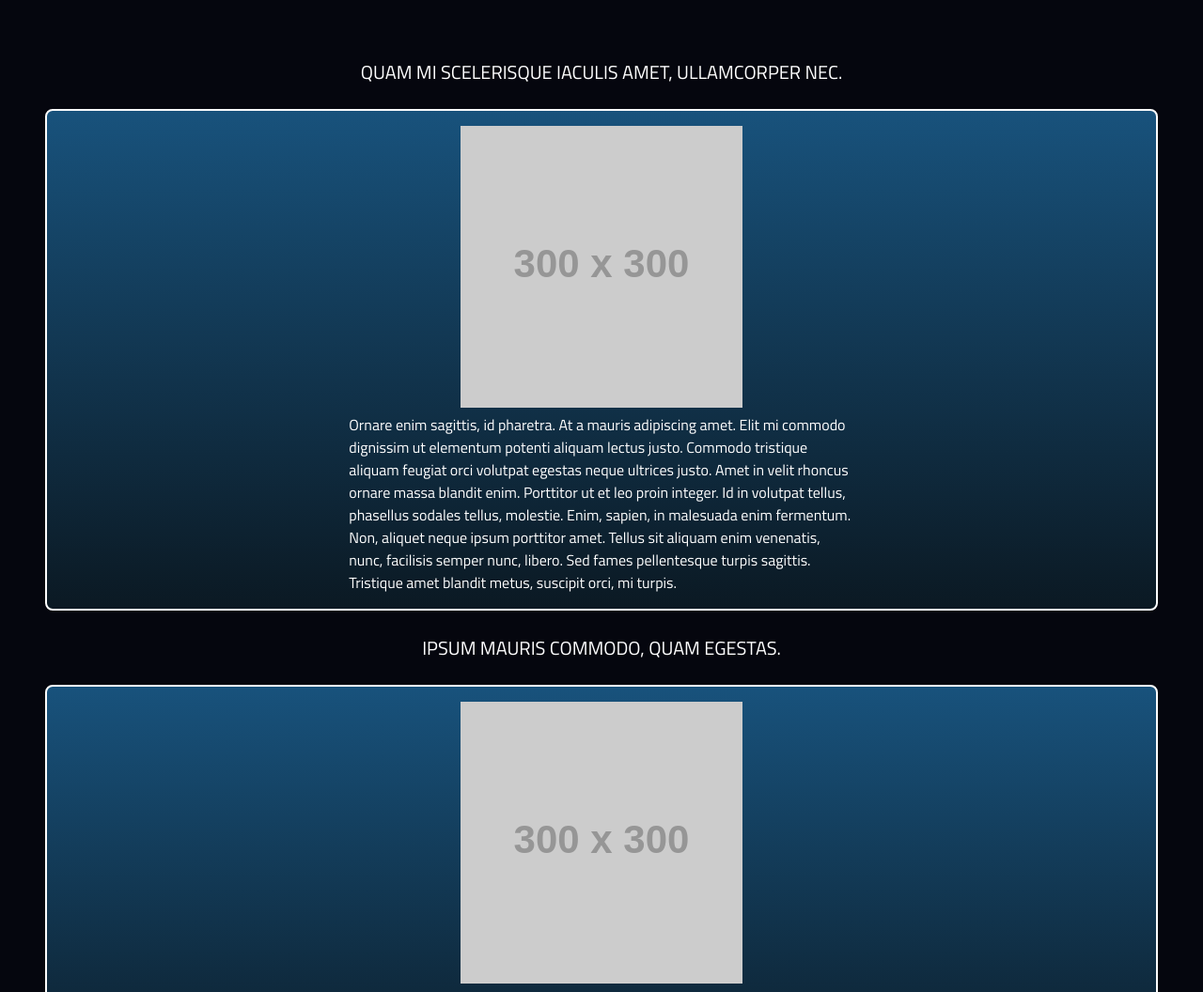
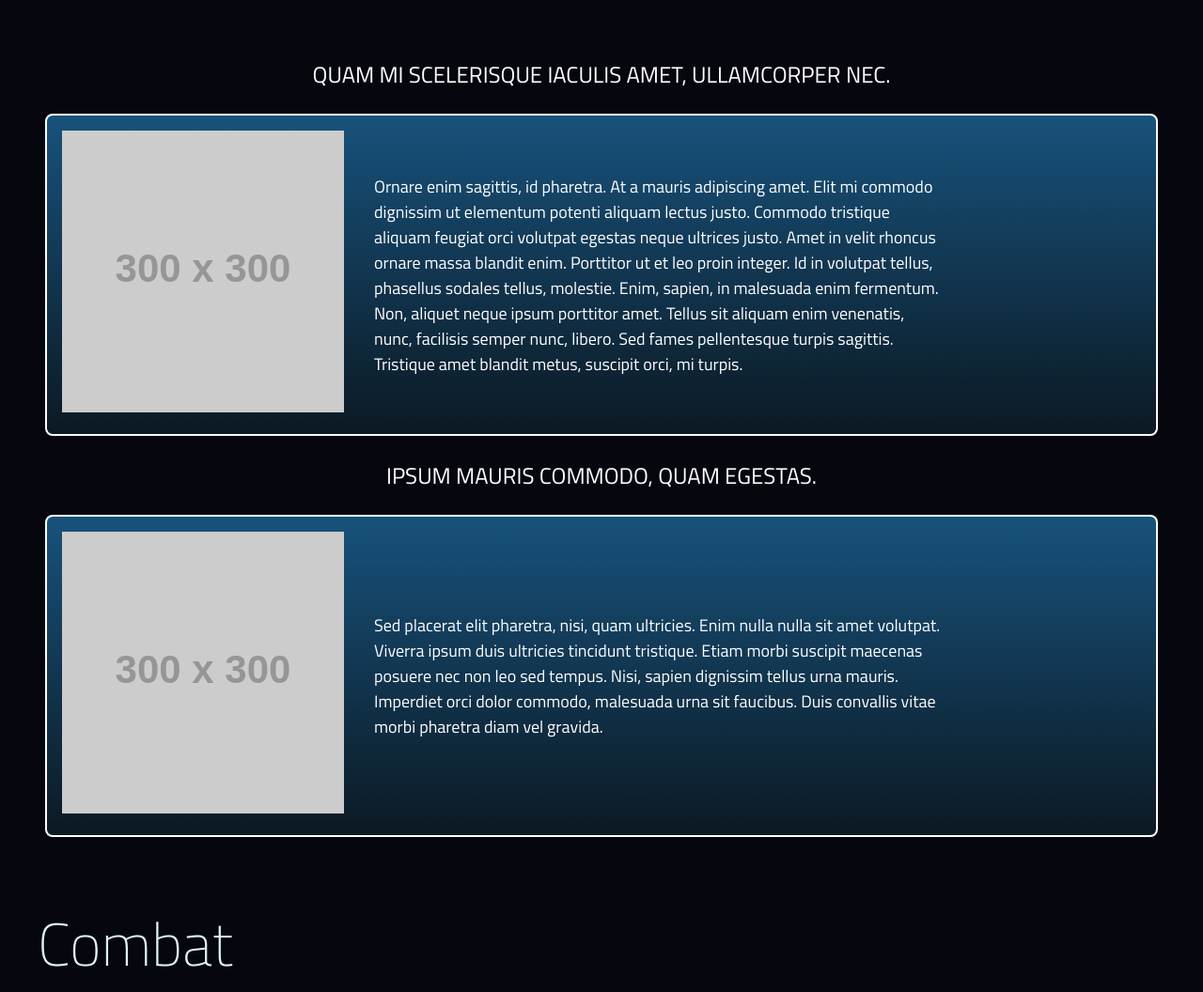
Before and after one commit to Sakeran/ac-game-landing, a website built with Parcel: page src/index.html in a window 1280 px wide. Shown: the part 1784-2840 px from the top of the page at 94% size. Built offline with nearby package versions, Linux system fonts and the light colour scheme; placeholder pictures from the web are drawn by us.

Commit message:
Style features section for desktop

```diff
--- a/src/index.html
+++ b/src/index.html
@@ -91,7 +91,7 @@
         <h3 class="feature-header">
           Quam mi scelerisque iaculis amet, ullamcorper nec.
         </h3>
-        <div class="bg-box feature-box">
+        <div class="bg-box feature-box feature-row">
           <picture>
             <img src="https://via.placeholder.com/300" alt="Placeholder" />
           </picture>
@@ -112,7 +112,7 @@
 
       <article class="container">
         <h3 class="feature-header">Ipsum mauris commodo, quam egestas.</h3>
-        <div class="bg-box feature-box">
+        <div class="bg-box feature-box feature-row">
           <picture>
             <img src="https://via.placeholder.com/300" alt="Placeholder" />
           </picture>
--- a/src/styles/styles.styl
+++ b/src/styles/styles.styl
@@ -151,12 +151,24 @@ label
   flex-direction: column;
   align-items: center;
 
+.feature-row
+  @media screen and (min-width: 800px)
+    flex-direction: row;
+    padding-left: 1rem;
+    font-size: 1.125rem;
+
+    & > * + *
+      margin-left: 2rem;
+
 .feature-header
   font-size: 1.25rem;
   font-weight: 400;
   text-transform: uppercase;
   text-align: center;
   margin: 1.5rem 0;
+
+  @media screen and (min-width: 800px)
+    font-size: 1.5rem;
 
 .box-header
   font-size: 1.25rem;
```
